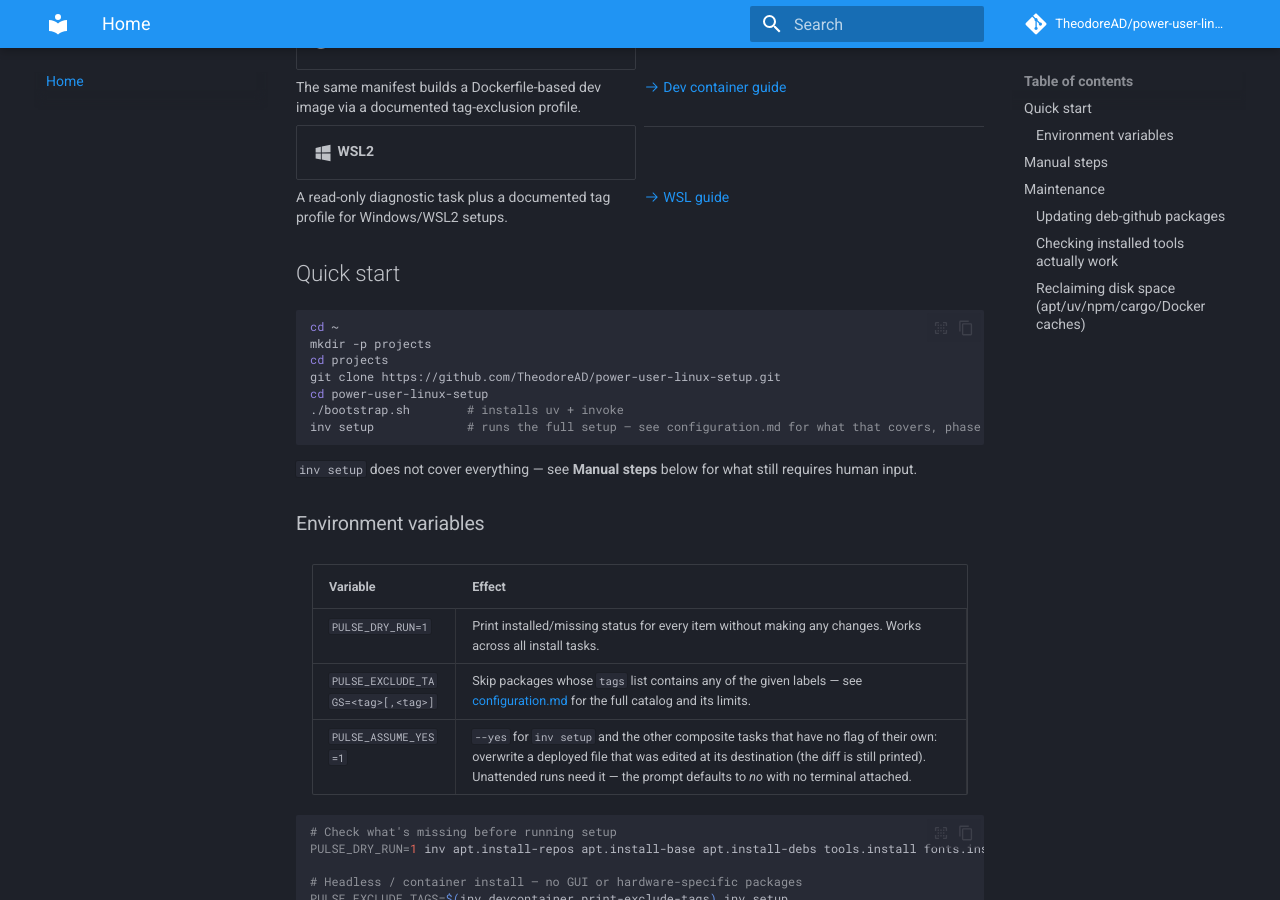
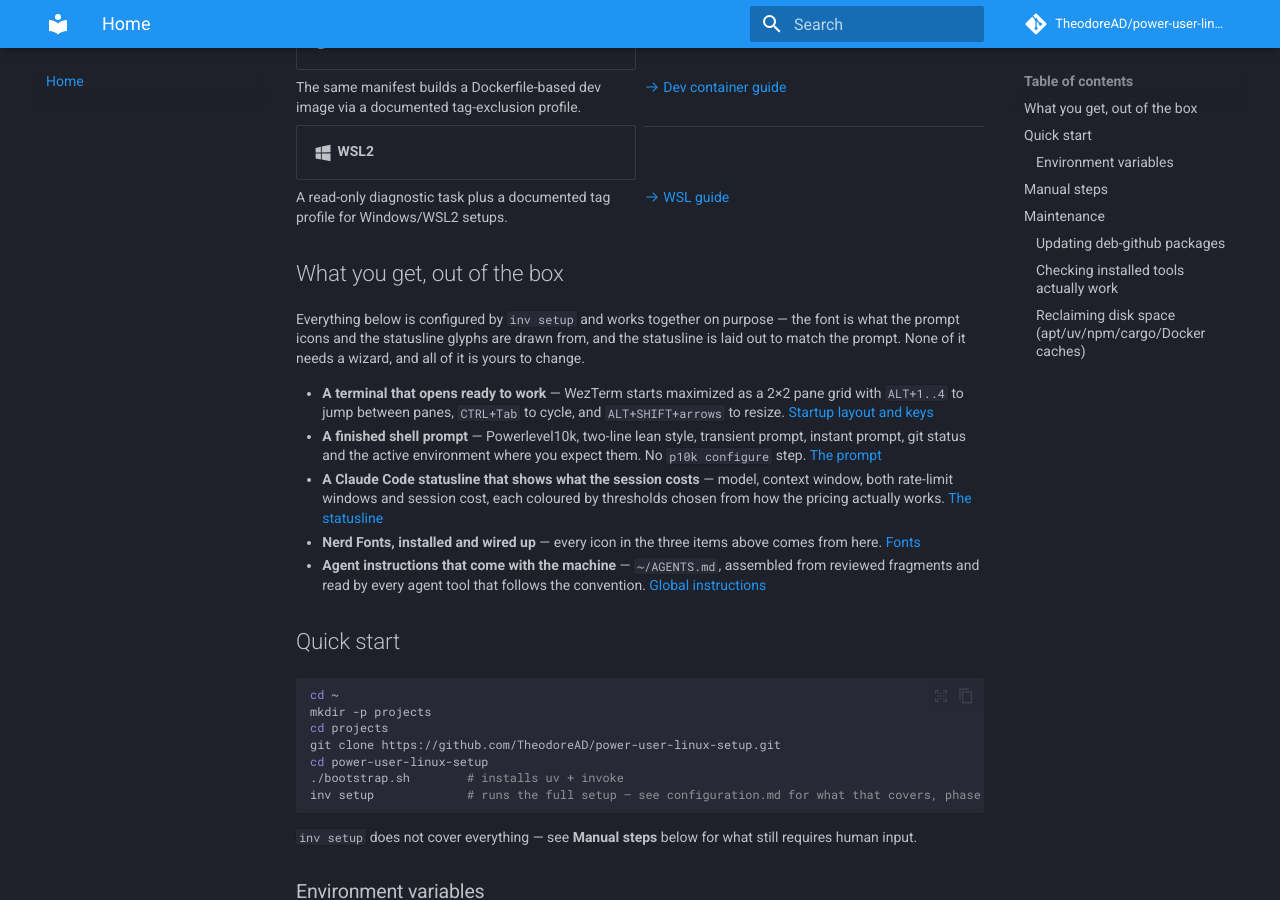
Before and after one commit to TheodoreAD/power-user-linux-setup, an MkDocs documentation site: the page built from docs/index.md, in a window 1280 px wide and 900 px high, scrolled down 500 px. Built offline with MkDocs 1.6.1 and Material for MkDocs 9.7.7, drawn with Linux system fonts in a browser that asks for light colours; comment, search, counter and statistics services are not loaded.

Commit message:
docs: a "what you get" section on the index
The WezTerm 2x2 startup grid was already written up well in terminal.md and
linked from nothing, so it was only found by someone who had already opened the
terminal page. Same for the prompt and the statusline.

Five entries, each one line and a link — deliberately not a feature tour page,
which is the kind of page that rots first because nothing fails when it goes
stale. Says up front that the pieces are configured to work together: the font
is what the prompt icons and statusline glyphs are drawn from.

Co-Authored-By: Claude Opus 5 <noreply@anthropic.com>

```diff
--- a/docs/index.md
+++ b/docs/index.md
@@ -40,6 +40,27 @@
   [:octicons-arrow-right-24: WSL guide](wsl.md)
 
 </div>
+
+## What you get, out of the box
+
+Everything below is configured by `inv setup` and works together on purpose — the font is what the
+prompt icons and the statusline glyphs are drawn from, and the statusline is laid out to match the
+prompt. None of it needs a wizard, and all of it is yours to change.
+
+- **A terminal that opens ready to work** — WezTerm starts maximized as a 2×2 pane grid with
+  `ALT+1..4` to jump between panes, `CTRL+Tab` to cycle, and `ALT+SHIFT+arrows` to resize.
+  [Startup layout and keys](terminal.md#startup-layout)
+- **A finished shell prompt** — Powerlevel10k, two-line lean style, transient prompt, instant
+  prompt, git status and the active environment where you expect them. No `p10k configure` step.
+  [The prompt](zsh.md#the-prompt)
+- **A Claude Code statusline that shows what the session costs** — model, context window, both
+  rate-limit windows and session cost, each coloured by thresholds chosen from how the pricing
+  actually works. [The statusline](claude-code.md#the-statusline)
+- **Nerd Fonts, installed and wired up** — every icon in the three items above comes from here.
+  [Fonts](fonts.md)
+- **Agent instructions that come with the machine** — `~/AGENTS.md`, assembled from reviewed
+  fragments and read by every agent tool that follows the convention.
+  [Global instructions](claude-code.md#agentsmd-global-instructions-declaratively-managed)
 
 ## Quick start
 
```
